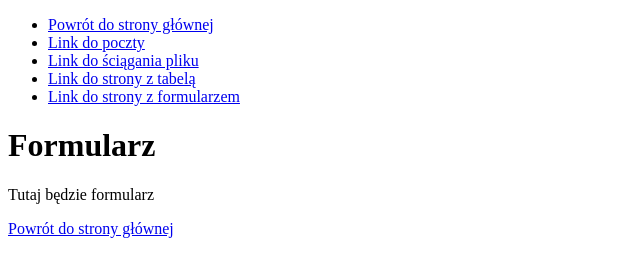
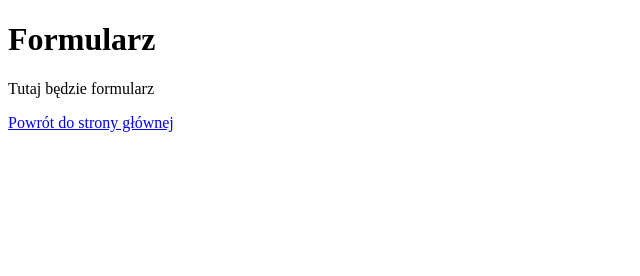
Before and after one commit to PinaPleex/Zas.wiai, a plain HTML site: page allzad/formularz_chimitow.html in a window 1280 px wide. Shown: the whole page, without its empty margins (0-640 px from the left). Drawn offline with Linux system fonts and the light colour scheme.

Commit message:
Remove navigation links from formularz_chimitow.html

```diff
--- a/allzad/formularz_chimitow.html
+++ b/allzad/formularz_chimitow.html
@@ -6,16 +6,6 @@
     <title>Formularz - Władysław Chimitow</title>
 </head>
 <body>
-    <nav aria-label="Nawigacja strony">
-        <ul>
-            <li><a href="index.html">Powrót do strony głównej</a></li>
-            <li><a href="poczta_chimitow.html">Link do poczty</a></li>
-            <li><a href="plik_chimitow.html">Link do ściągania pliku</a></li>
-            <li><a href="tabela_chimitow.html">Link do strony z tabelą</a></li>
-            <li><a href="formularz_chimitow.html">Link do strony z formularzem</a></li>
-        </ul>
-    </nav>
-
     <h1>Formularz</h1>
     <p>Tutaj będzie formularz</p>
     <p><a href="index.html">Powrót do strony głównej</a></p>
```
